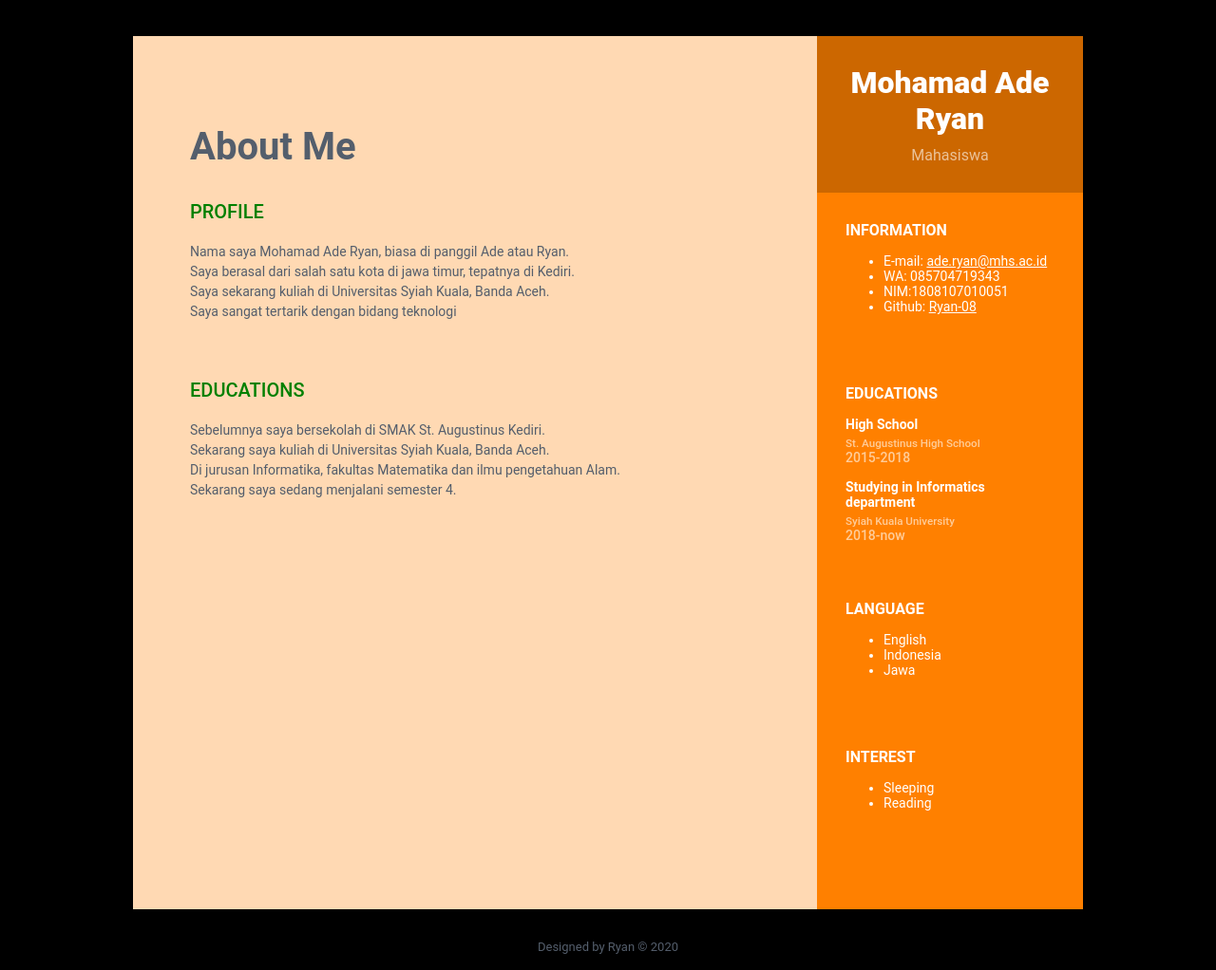
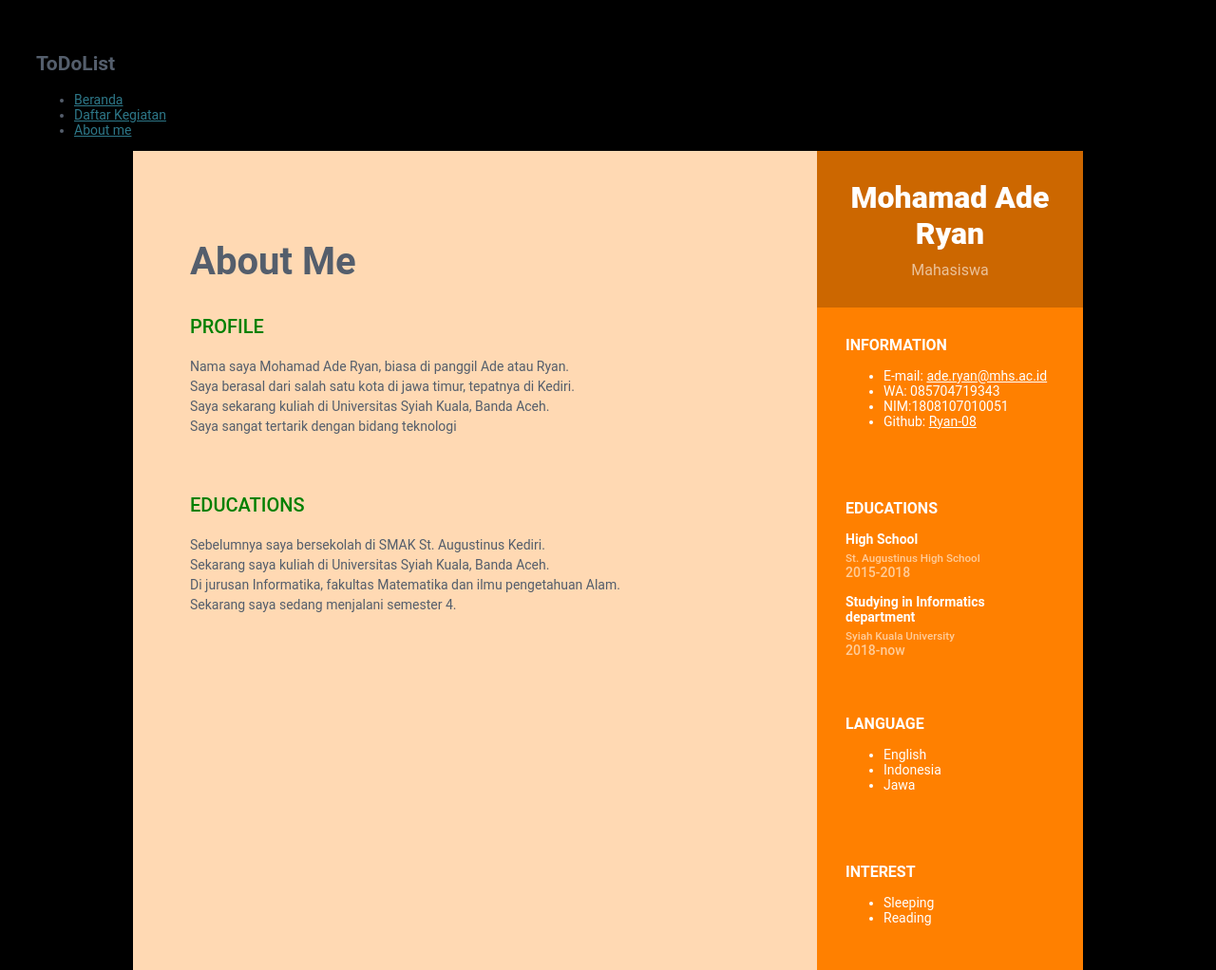
Before and after one commit to Ryan-08/Ryan-08.github.io, a plain HTML site: page myResume/index.html in a window 1280 px wide. Shown: the top 1022 px of the page at 95% size. Drawn offline with Linux system fonts and the light colour scheme.

Commit message:
up to date

```diff
--- a/myResume/index.html
+++ b/myResume/index.html
@@ -9,6 +9,17 @@
 	</head>
 
 	<body style>
+		<header>
+			<nav>
+				<h1>ToDoList</h1>
+				<ul>
+					<li><a data-page ="home" href="/index.html">Beranda</a></li>
+					<li><a data-page ="daftar-Kegiatan" href="/index.html">Daftar Kegiatan</a></li>
+					<li><a data-page ="resume" href="/myResume/index.html">About me</a></li>
+					<div class="bubble"></div>
+				</ul>
+			</nav>
+		</header>
 		<div class="wrapper">
 			<div class="sidebar-wrapper">
 				<div class="profile-container">
```
